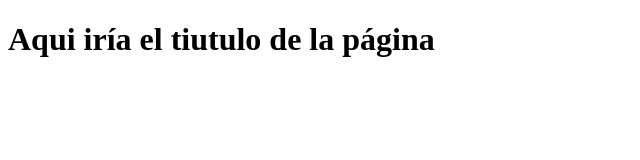
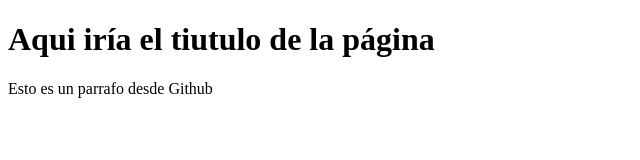
Before and after one commit to FreddyAndresA/probandoGithub, a plain HTML site: page index.html in a window 1280 px wide. Shown: the whole page, without its empty margins (0-640 px from the left). Drawn offline with Linux system fonts and the light colour scheme.

Commit message:
Parrafo agregado desde Github

```diff
--- a/index.html
+++ b/index.html
@@ -11,5 +11,7 @@
 
     <h1>Aqui iría el tiutulo de la página</h1>
 
+    <p>Esto es un parrafo desde Github<p>
+
 </body>
 </html>
```
